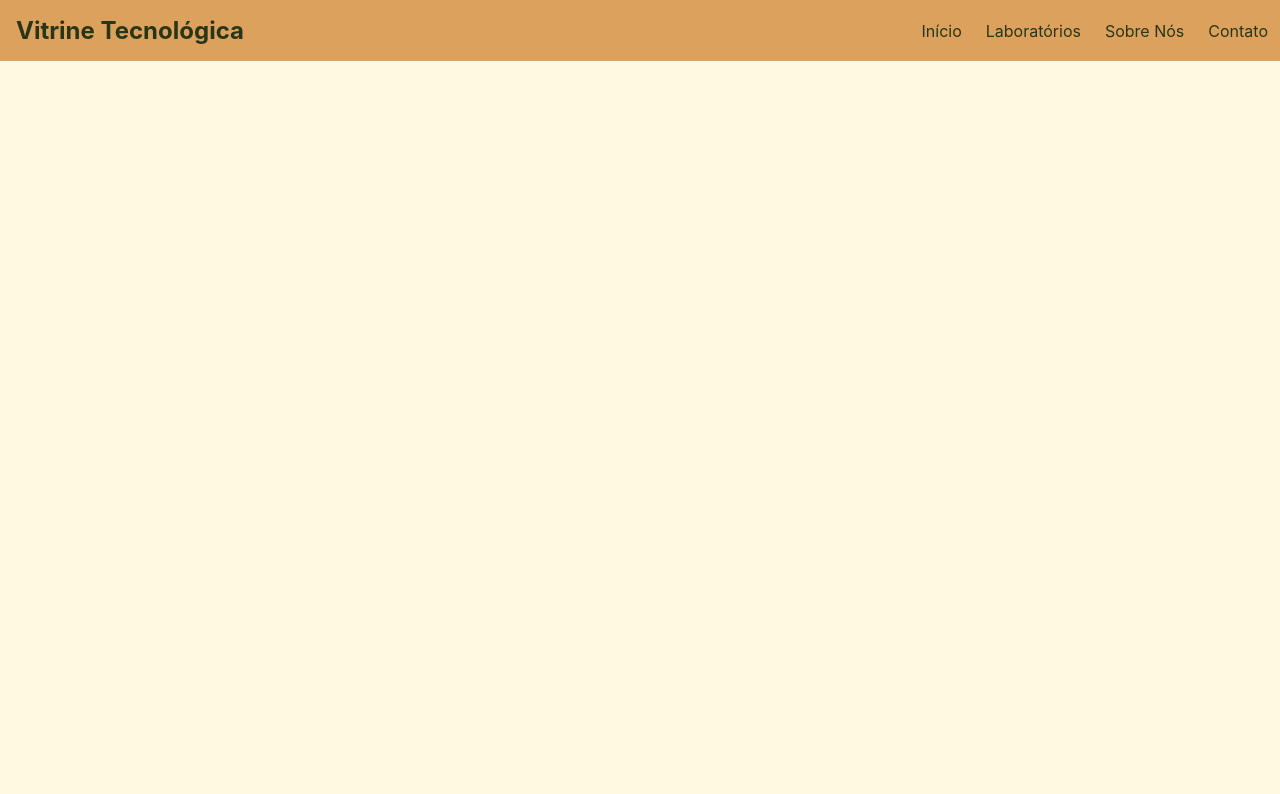
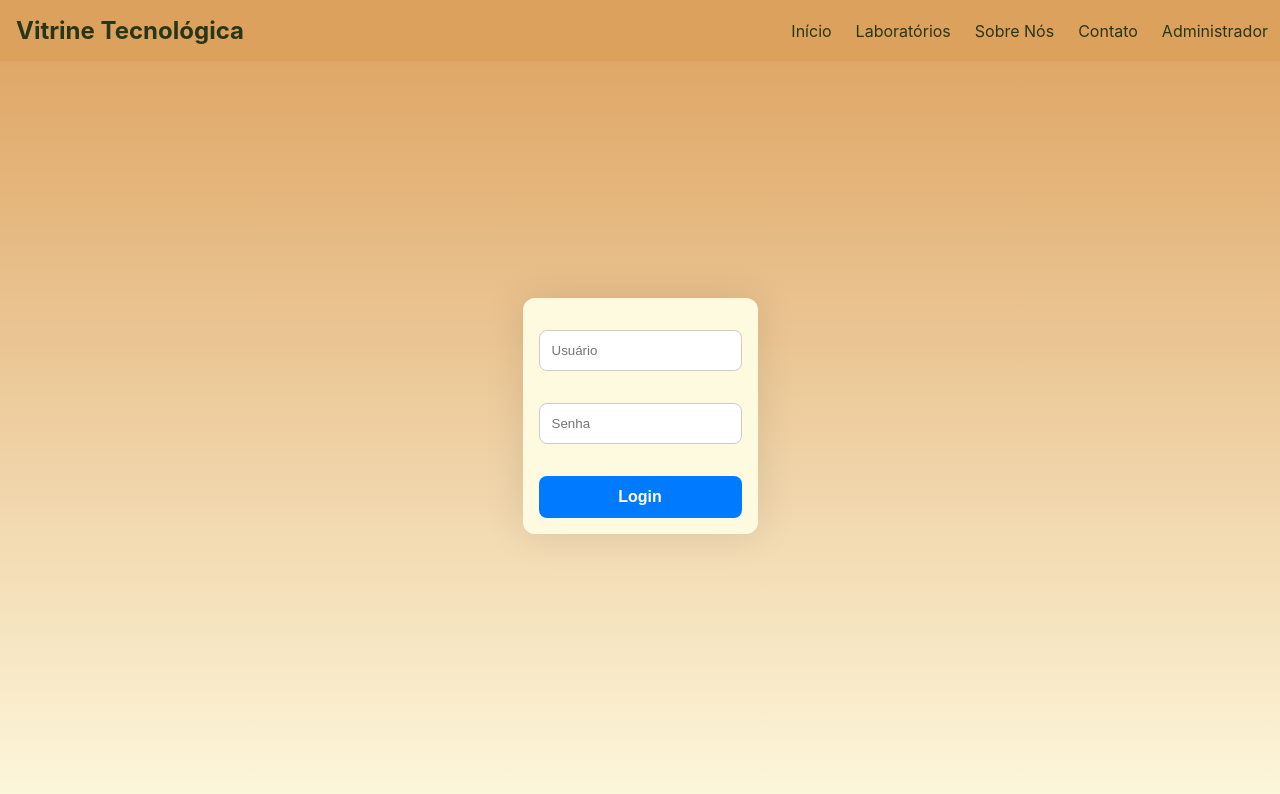
Before and after one commit to tiago-vargas/vitrine-tecnologica, a React (Create React App) app: page /login in a window 1280 px wide. Shown: the top 794 px of the page. Built offline with nearby package versions, Linux system fonts and the light colour scheme.

Commit message:
login screen

```diff
--- a/src/App.tsx
+++ b/src/App.tsx
@@ -3,6 +3,7 @@ import "./App.css";
 import Laboratories from "./app/Laboratories";
 import LaboratoryDetails from "./app/labs/LaboratoryDetails";
 import ProfessorDetails from "./app/professors/ProfessorDetails";
+import Login from "./app/login/Login";
 
 function App(): JSX.Element {
 	return (
@@ -14,6 +15,7 @@ function App(): JSX.Element {
 					<Route path="/laboratorios" element={<Laboratories />} />
 					<Route path="/laboratorios/:id" element={<LaboratoryDetails />} />
 					<Route path="/professores/:id" element={<ProfessorDetails />} />
+					<Route path="/login" element={<Login />} />
 				</Routes>
 			</Router>
 		</div>
@@ -29,6 +31,7 @@ function NavBar(): JSX.Element {
 				<a className="item link" href="/laboratorios">Laboratórios</a>
 				<a className="item link" href="/#sobre">Sobre Nós</a>
 				<a className="item link" href="/#contato">Contato</a>
+				<a className="item link" href="/login">Administrador</a>
 			</nav>
 		</div>
 	);
--- /dev/null
+++ b/src/app/login/Login.css
@@ -0,0 +1,37 @@
+.Login {
+	div {
+		display: flex;
+		flex-direction: column;
+		align-items: center;
+		justify-content: center;
+		padding: 1rem;
+		background-color: var(--background-color);
+		border-radius: 12px;
+		box-shadow: 0 0 40px rgba(0, 0, 0, 0.1);
+	}
+
+	input {
+		margin: 1rem 0;
+		padding: 12px;
+		/* width: 100%; */
+		/* max-width: 300px; */
+		border: 1px solid #ccc;
+		border-radius: 8px;
+	}
+
+	.suggested-action {
+		margin-top: 1rem;
+		padding: 0.75rem 1rem;
+		width: 100%;
+		/* max-width: 300px; */
+		background-color: #007bff;
+		color: white;
+		border: none;
+		border-radius: 8px;
+		cursor: pointer;
+	}
+
+	.suggested-action:hover {
+		background-color: #0056b3;
+	}
+}
--- /dev/null
+++ b/src/app/login/Login.tsx
@@ -0,0 +1,15 @@
+import "./Login.css"
+
+function Login(): JSX.Element {
+	return (
+		<header className="Login">
+			<div>
+				<input type="text" placeholder="Usuário" />
+				<input type="password" placeholder="Senha" />
+				<button type="submit" className="suggested-action">Login</button>
+			</div>
+		</header>
+	)
+}
+
+export default Login;
```
